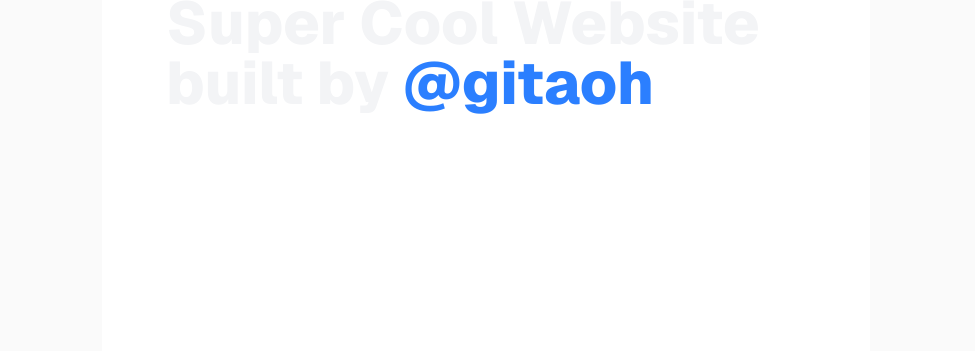
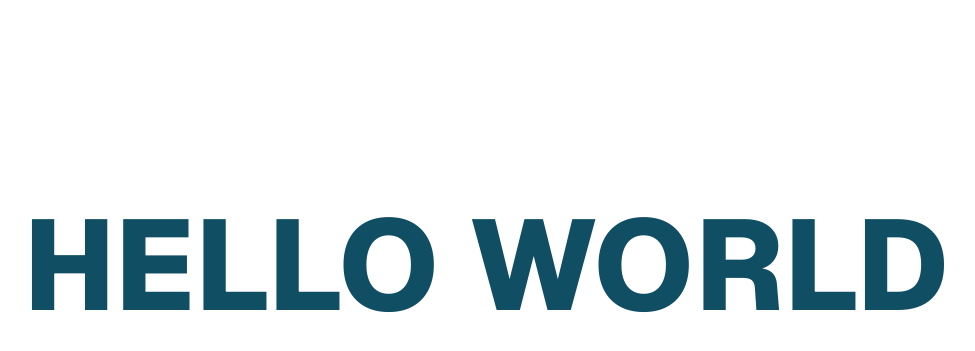
Before and after one commit to gitaoh/gitaoh.github.io, a Next.js app: page / in a window 1280 px wide. Shown: the part 135-486 px from the top of the page, without its empty margins (154-1129 px from the left). Built offline with nearby package versions, Linux system fonts and the light colour scheme.

Commit message:
:rocket: Modified Workflows

```diff
--- a/app/page.tsx
+++ b/app/page.tsx
@@ -1,14 +1,24 @@
+// "use client"
+
+// import {useRef} from 'react';
+
+// import gsap from 'gsap';
+// import {useGSAP} from '@gsap/react';
+//
+// gsap.registerPlugin(useGSAP);
+
+
 export default function Home() {
+    // const container = useRef(null);
+    //
+    // useGSAP(() => {
+    //     gsap.to('.box', {rotation: 180});
+    // }, {scope: container});
     return (
-        <div className="flex min-h-screen items-center justify-center bg-zinc-50 font-sans">
-            <main
-                className="flex min-h-screen w-full max-w-3xl flex-col items-center justify-between py-32 px-16 bg-white  sm:items-start">
-                <h1 className={"text-4xl font-extrabold sm:text-5xl md:text-6xl dark:text-gray-700 text-gray-100"}>Super
-                    Cool Website built by <span><a
-                        href="https://github.com/gitaoh"
-                        className={"text-blue-500 hover:text-blue-500 hover:underline dark:text-blue-700"}>@gitaoh</a></span>
-                </h1>
-            </main>
+        <div className="flex min-h-screen items-center justify-center bg-white font-sans">
+            <h1 className={"text-9xl font-extrabold text-cyan-900"}>
+                HELLO WORLD
+            </h1>
         </div>
     );
 }
```
Also changed, not shown: package.json (+9 -7 lines), 1 other file (tests, documents, lock files or other folders).
